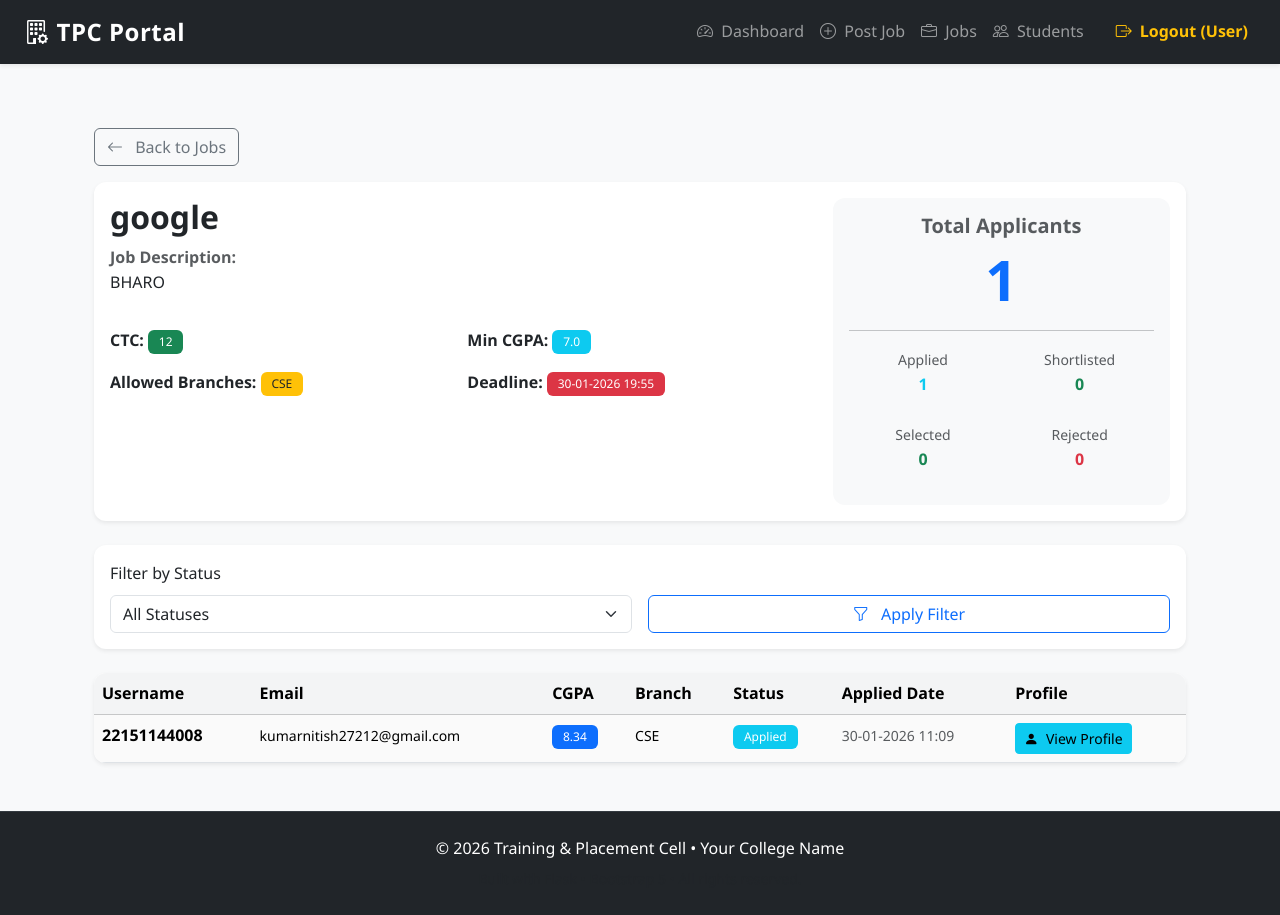
After one commit to Ashwin3207/Minor_Project, a Flask app: page /admin/job_applicants/1 in a window 1280 px wide. The commit adds this page. Run offline with Flask 3, Linux system fonts and the light colour scheme; a user stored in the database is signed in.

Commit message:
viewjob_admin

```diff
--- a/app/admin/routes.py
+++ b/app/admin/routes.py
@@ -102,6 +102,36 @@ def view_students():
     return render_template('admin/view_students.html', students=students)
 
 
+@bp.route('/view_jobs')
+@admin_required
+def view_jobs():
+    page = request.args.get('page', 1, type=int)
+    status_filter = request.args.get('status', '').strip()
+
+    query = Job.query.order_by(Job.created_at.desc())
+
+    jobs = query.paginate(page=page, per_page=10, error_out=False)
+
+    return render_template('admin/view_jobs.html', jobs=jobs, status_filter=status_filter,  now=datetime.utcnow())
+
+
+@bp.route('/job_applicants/<int:job_id>')
+@admin_required
+def job_applicants(job_id):
+    job = Job.query.get_or_404(job_id)
+    page = request.args.get('page', 1, type=int)
+    status_filter = request.args.get('status', '').strip()
+
+    query = Application.query.filter_by(job_id=job_id).join(User)
+
+    if status_filter:
+        query = query.filter(Application.status == status_filter)
+
+    applications = query.order_by(Application.applied_at.desc()).paginate(page=page, per_page=15, error_out=False)
+
+    return render_template('admin/job_applicants.html', job=job, applications=applications, status_filter=status_filter)
+
+
 @bp.route('/export_students')
 @admin_required
 def export_students():
--- a/templates/admin/dashboard.html
+++ b/templates/admin/dashboard.html
@@ -76,6 +76,9 @@
                     <div class="d-grid gap-3">
                         <a href="{{ url_for('admin.post_job') }}" class="btn btn-lg btn-primary">
                             <i class="bi bi-plus-circle me-2"></i> Post New Job
+                        </a>
+                        <a href="{{ url_for('admin.view_jobs') }}" class="btn btn-lg btn-outline-info">
+                            <i class="bi bi-briefcase me-2"></i> View Posted Jobs & Applicants
                         </a>
                         <a href="{{ url_for('admin.view_students') }}" class="btn btn-lg btn-outline-primary">
                             <i class="bi bi-people me-2"></i> View & Filter Students
--- /dev/null
+++ b/templates/admin/job_applicants.html
@@ -0,0 +1,292 @@
+{% extends "base.html" %}
+{% block title %}Job Applicants - {{ job.company_name }}{% endblock %}
+
+{% block content %}
+
+<div class="container-fluid py-4">
+    <!-- Back Button and Job Header -->
+    <div class="mb-4">
+        <a href="{{ url_for('admin.view_jobs') }}" class="btn btn-outline-secondary mb-3">
+            <i class="bi bi-arrow-left me-2"></i> Back to Jobs
+        </a>
+
+        <div class="card shadow-sm border-0 mb-4">
+            <div class="card-body">
+                <div class="row">
+                    <div class="col-md-8">
+                        <h2 class="mb-2">{{ job.company_name }}</h2>
+                        <p class="text-muted mb-2">
+                            <strong>Job Description:</strong><br>
+                            <span class="text-dark">{{ job.job_description[:200] }}{% if job.job_description|length > 200 %}...{% endif %}</span>
+                        </p>
+                        <div class="row g-3 mt-3">
+                            <div class="col-sm-6">
+                                <strong>CTC:</strong> <span class="badge bg-success">{{ job.ctc }}</span>
+                            </div>
+                            <div class="col-sm-6">
+                                <strong>Min CGPA:</strong> <span class="badge bg-info">{{ job.min_cgpa }}</span>
+                            </div>
+                            <div class="col-sm-6">
+                                <strong>Allowed Branches:</strong> <span class="badge bg-warning text-dark">{{ job.allowed_branches }}</span>
+                            </div>
+                            <div class="col-sm-6">
+                                <strong>Deadline:</strong> <span class="badge bg-danger">{{ job.deadline.strftime('%d-%m-%Y %H:%M') }}</span>
+                            </div>
+                        </div>
+                    </div>
+                    <div class="col-md-4">
+                        <div class="card bg-light border-0">
+                            <div class="card-body text-center">
+                                <h5 class="card-title text-muted">Total Applicants</h5>
+                                <h2 class="display-4 fw-bold text-primary">{{ applications.total }}</h2>
+                                <hr>
+                                <div class="row g-2">
+                                    <div class="col-6">
+                                        <small class="text-muted">Applied</small>
+                                        <p class="fw-bold text-info">{{ applications.items|selectattr('status', 'equalto', 'Applied')|list|length }}</p>
+                                    </div>
+                                    <div class="col-6">
+                                        <small class="text-muted">Shortlisted</small>
+                                        <p class="fw-bold text-success">{{ applications.items|selectattr('status', 'equalto', 'Shortlisted')|list|length }}</p>
+                                    </div>
+                                    <div class="col-6">
+                                        <small class="text-muted">Selected</small>
+                                        <p class="fw-bold text-success">{{ applications.items|selectattr('status', 'equalto', 'Selected')|list|length }}</p>
+                                    </div>
+                                    <div class="col-6">
+                                        <small class="text-muted">Rejected</small>
+                                        <p class="fw-bold text-danger">{{ applications.items|selectattr('status', 'equalto', 'Rejected')|list|length }}</p>
+                                    </div>
+                                </div>
+                            </div>
+                        </div>
+                    </div>
+                </div>
+            </div>
+        </div>
+    </div>
+
+    <!-- Filter Section -->
+    <div class="card shadow-sm border-0 mb-4">
+        <div class="card-body">
+            <form method="get" action="{{ url_for('admin.job_applicants', job_id=job.id) }}" class="row g-3">
+                <div class="col-md-6">
+                    <label for="status" class="form-label">Filter by Status</label>
+                    <select class="form-select" id="status" name="status">
+                        <option value="">All Statuses</option>
+                        <option value="Applied" {% if status_filter == 'Applied' %}selected{% endif %}>Applied</option>
+                        <option value="Shortlisted" {% if status_filter == 'Shortlisted' %}selected{% endif %}>Shortlisted</option>
+                        <option value="Selected" {% if status_filter == 'Selected' %}selected{% endif %}>Selected</option>
+                        <option value="Rejected" {% if status_filter == 'Rejected' %}selected{% endif %}>Rejected</option>
+                    </select>
+                </div>
+                <div class="col-md-6">
+                    <label class="form-label">&nbsp;</label>
+                    <button type="submit" class="btn btn-outline-primary w-100">
+                        <i class="bi bi-funnel me-2"></i> Apply Filter
+                    </button>
+                </div>
+            </form>
+        </div>
+    </div>
+
+    <!-- Applicants Table -->
+    {% if applications.items %}
+        <div class="card shadow-sm border-0">
+            <div class="table-responsive">
+                <table class="table table-hover mb-0">
+                    <thead class="table-light">
+                        <tr>
+                            <th>Username</th>
+                            <th>Email</th>
+                            <th>CGPA</th>
+                            <th>Branch</th>
+                            <th>Status</th>
+                            <th>Applied Date</th>
+                            <th>Profile</th>
+                        </tr>
+                    </thead>
+                    <tbody>
+                        {% for application in applications.items %}
+                            <tr>
+                                <td>
+                                    <strong>{{ application.student.username }}</strong>
+                                </td>
+                                <td>
+                                    <small>{{ application.student.email }}</small>
+                                </td>
+                                <td>
+                                    {% if application.student.student_profile %}
+                                        <span class="badge bg-primary">{{ application.student.student_profile.cgpa }}</span>
+                                    {% else %}
+                                        <span class="text-muted">-</span>
+                                    {% endif %}
+                                </td>
+                                <td>
+                                    {% if application.student.student_profile %}
+                                        <small>{{ application.student.student_profile.branch }}</small>
+                                    {% else %}
+                                        <span class="text-muted">-</span>
+                                    {% endif %}
+                                </td>
+                                <td>
+                                    {% if application.status == 'Applied' %}
+                                        <span class="badge bg-info">{{ application.status }}</span>
+                                    {% elif application.status == 'Shortlisted' %}
+                                        <span class="badge bg-warning text-dark">{{ application.status }}</span>
+                                    {% elif application.status == 'Selected' %}
+                                        <span class="badge bg-success">{{ application.status }}</span>
+                                    {% elif application.status == 'Rejected' %}
+                                        <span class="badge bg-danger">{{ application.status }}</span>
+                                    {% endif %}
+                                </td>
+                                <td>
+                                    <small class="text-muted">
+                                        {{ application.applied_at.strftime('%d-%m-%Y %H:%M') }}
+                                    </small>
+                                </td>
+                                <td>
+                                    {% if application.student.student_profile %}
+                                        <button class="btn btn-sm btn-info" data-bs-toggle="modal"
+                                                data-bs-target="#profileModal{{ application.student.id }}"
+                                                title="View Student Profile">
+                                            <i class="bi bi-person-fill me-1"></i> View Profile
+                                        </button>
+
+                                        <!-- Profile Modal -->
+                                        <div class="modal fade" id="profileModal{{ application.student.id }}"
+                                             tabindex="-1" aria-labelledby="profileModalLabel" aria-hidden="true">
+                                            <div class="modal-dialog modal-lg">
+                                                <div class="modal-content">
+                                                    <div class="modal-header">
+                                                        <h5 class="modal-title">
+                                                            {{ application.student.username }}'s Profile
+                                                        </h5>
+                                                        <button type="button" class="btn-close"
+                                                                data-bs-dismiss="modal" aria-label="Close"></button>
+                                                    </div>
+                                                    <div class="modal-body">
+                                                        <div class="row g-3">
+                                                            <div class="col-md-6">
+                                                                <strong>Username:</strong><br>
+                                                                {{ application.student.username }}
+                                                            </div>
+                                                            <div class="col-md-6">
+                                                                <strong>Email:</strong><br>
+                                                                {{ application.student.email }}
+                                                            </div>
+                                                            <div class="col-md-6">
+                                                                <strong>CGPA:</strong><br>
+                                                                {{ application.student.student_profile.cgpa }}
+                                                            </div>
+                                                            <div class="col-md-6">
+                                                                <strong>Branch:</strong><br>
+                                                                {{ application.student.student_profile.branch }}
+                                                            </div>
+                                                            <div class="col-md-6">
+                                                                <strong>10th Percentage:</strong><br>
+                                                                {{ application.student.student_profile.tenth_percentage }}%
+                                                            </div>
+                                                            <div class="col-md-6">
+                                                                <strong>12th Percentage:</strong><br>
+                                                                {{ application.student.student_profile.twelfth_percentage }}%
+                                                            </div>
+                                                            <div class="col-md-6">
+                                                                <strong>Has Backlog:</strong><br>
+                                                                <span class="badge {% if application.student.student_profile.has_backlog %}bg-danger{% else %}bg-success{% endif %}">
+                                                                    {% if application.student.student_profile.has_backlog %}Yes{% else %}No{% endif %}
+                                                                </span>
+                                                            </div>
+                                                            <div class="col-md-6">
+                                                                <strong>Skills:</strong><br>
+                                                                <small>{{ application.student.student_profile.skills or 'Not specified' }}</small>
+                                                            </div>
+                                                            {% if application.student.student_profile.resume_link %}
+                                                                <div class="col-12">
+                                                                    <strong>Resume:</strong><br>
+                                                                    <a href="{{ application.student.student_profile.resume_link }}"
+                                                                       target="_blank" class="btn btn-sm btn-outline-primary">
+                                                                        <i class="bi bi-file-pdf me-1"></i> View Resume
+                                                                    </a>
+                                                                </div>
+                                                            {% endif %}
+                                                        </div>
+                                                    </div>
+                                                </div>
+                                            </div>
+                                        </div>
+                                    {% else %}
+                                        <span class="text-muted small">No profile</span>
+                                    {% endif %}
+                                </td>
+                            </tr>
+                        {% endfor %}
+                    </tbody>
+                </table>
+            </div>
+
+            <!-- Pagination -->
+            {% if applications.pages > 1 %}
+                <div class="card-footer bg-light">
+                    <nav aria-label="Page navigation">
+                        <ul class="pagination mb-0 justify-content-center">
+                            {% if applications.has_prev %}
+                                <li class="page-item">
+                                    <a class="page-link"
+                                       href="{{ url_for('admin.job_applicants', job_id=job.id, page=1, status=status_filter) }}">
+                                        First
+                                    </a>
+                                </li>
+                                <li class="page-item">
+                                    <a class="page-link"
+                                       href="{{ url_for('admin.job_applicants', job_id=job.id, page=applications.prev_num, status=status_filter) }}">
+                                        Previous
+                                    </a>
+                                </li>
+                            {% endif %}
+
+                            {% for page_num in applications.iter_pages() %}
+                                {% if page_num %}
+                                    {% if page_num == applications.page %}
+                                        <li class="page-item active">
+                                            <span class="page-link">{{ page_num }}</span>
+                                        </li>
+                                    {% else %}
+                                        <li class="page-item">
+                                            <a class="page-link"
+                                               href="{{ url_for('admin.job_applicants', job_id=job.id, page=page_num, status=status_filter) }}">
+                                                {{ page_num }}
+                                            </a>
+                                        </li>
+                                    {% endif %}
+                                {% endif %}
+                            {% endfor %}
+
+                            {% if applications.has_next %}
+                                <li class="page-item">
+                                    <a class="page-link"
+                                       href="{{ url_for('admin.job_applicants', job_id=job.id, page=applications.next_num, status=status_filter) }}">
+                                        Next
+                                    </a>
+                                </li>
+                                <li class="page-item">
+                                    <a class="page-link"
+                                       href="{{ url_for('admin.job_applicants', job_id=job.id, page=applications.pages, status=status_filter) }}">
+                                        Last
+                                    </a>
+                                </li>
+                            {% endif %}
+                        </ul>
+                    </nav>
+                </div>
+            {% endif %}
+        </div>
+    {% else %}
+        <div class="alert alert-info" role="alert">
+            <i class="bi bi-info-circle me-2"></i>
+            No applications found for this job.
+        </div>
+    {% endif %}
+</div>
+
+{% endblock %}
--- a/templates/base.html
+++ b/templates/base.html
@@ -49,6 +49,11 @@
                             <li class="nav-item">
                                 <a class="nav-link" href="{{ url_for('admin.post_job') }}">
                                     <i class="bi bi-plus-circle me-1"></i> Post Job
+                                </a>
+                            </li>
+                            <li class="nav-item">
+                                <a class="nav-link" href="{{ url_for('admin.view_jobs') }}">
+                                    <i class="bi bi-briefcase me-1"></i> Jobs
                                 </a>
                             </li>
                             <li class="nav-item">
```
Also changed, not shown: templates/admin/applications.html (added, +98 -0 lines), templates/admin/view_jobs.html (added, +145 -0 lines), tpc_portal_dev.db.
